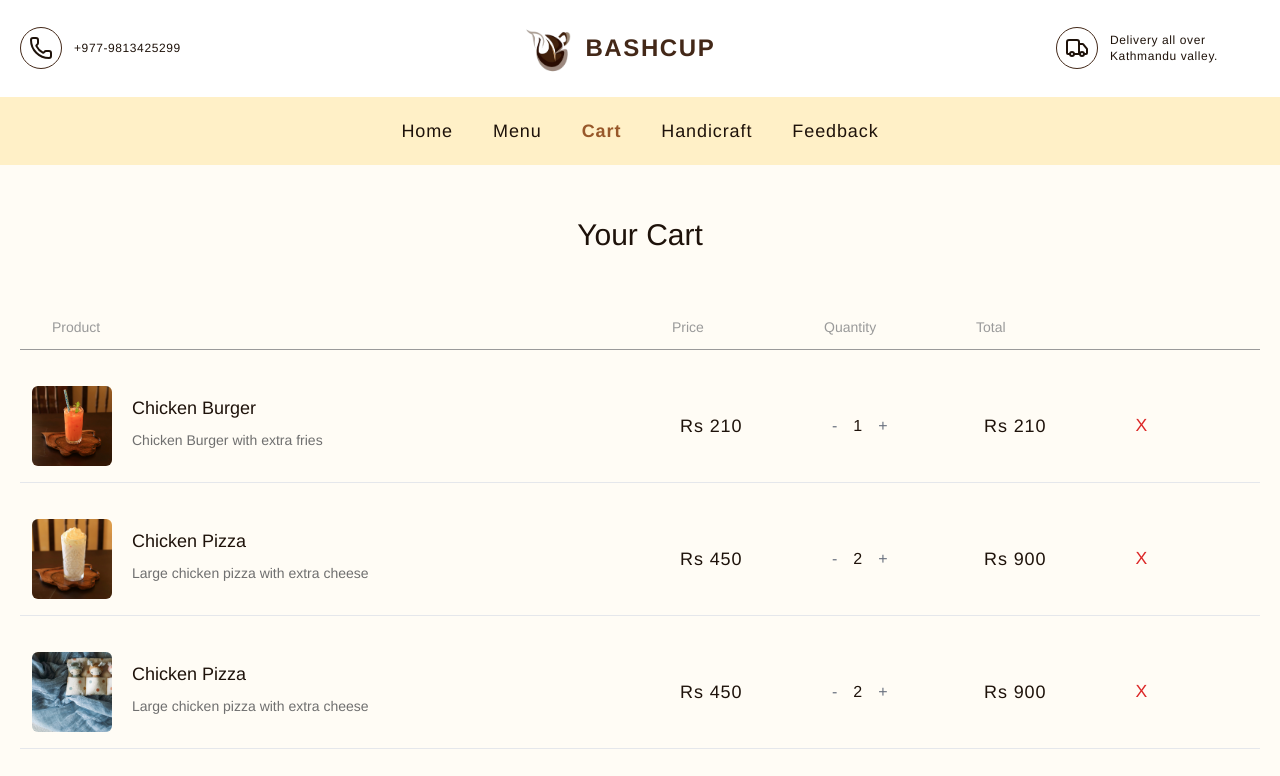
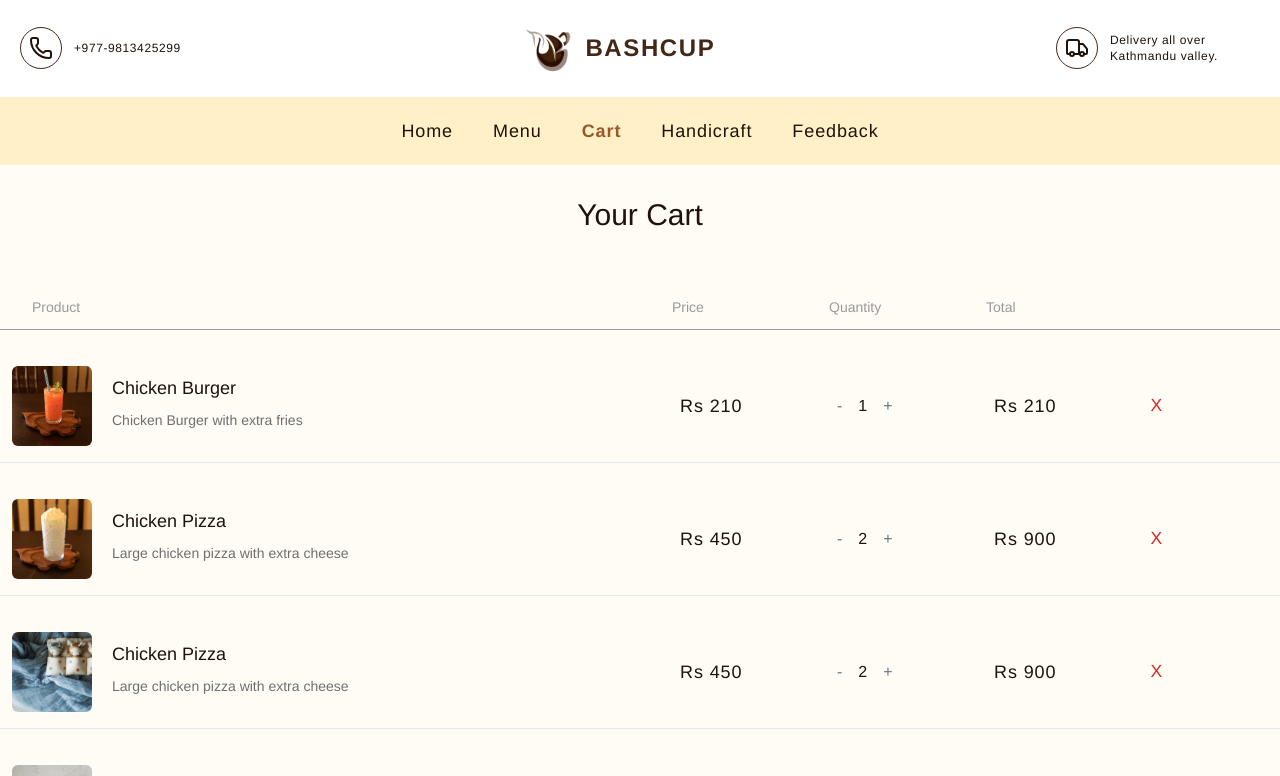
Before and after one commit to suzzan04/Bashcup_host, a Next.js app: page /cart in a window 1280 px wide. Shown: the top 776 px of the page. Built offline with nearby package versions, Linux system fonts and the light colour scheme.

Commit message:
ui update: set cart to center

```diff
--- a/src/app/cart/page.tsx
+++ b/src/app/cart/page.tsx
@@ -64,8 +64,8 @@
   return (
     <>
       <BoilerPlate>
-        <div className="w-full h-full max-w-[1800px] p-5">
-          <div className="flex flex-col w-full gap-8">
+        <div className="w-full h-full flex justify-center items-center">
+          <div className="flex flex-col max-w-[1800px]  w-full gap-8">
             <h1 className="py-8 text-2xl sm:text-3xl text-center">Your Cart</h1>
 
             <div className="flex flex-col justify-center w-full gap-5">
```
